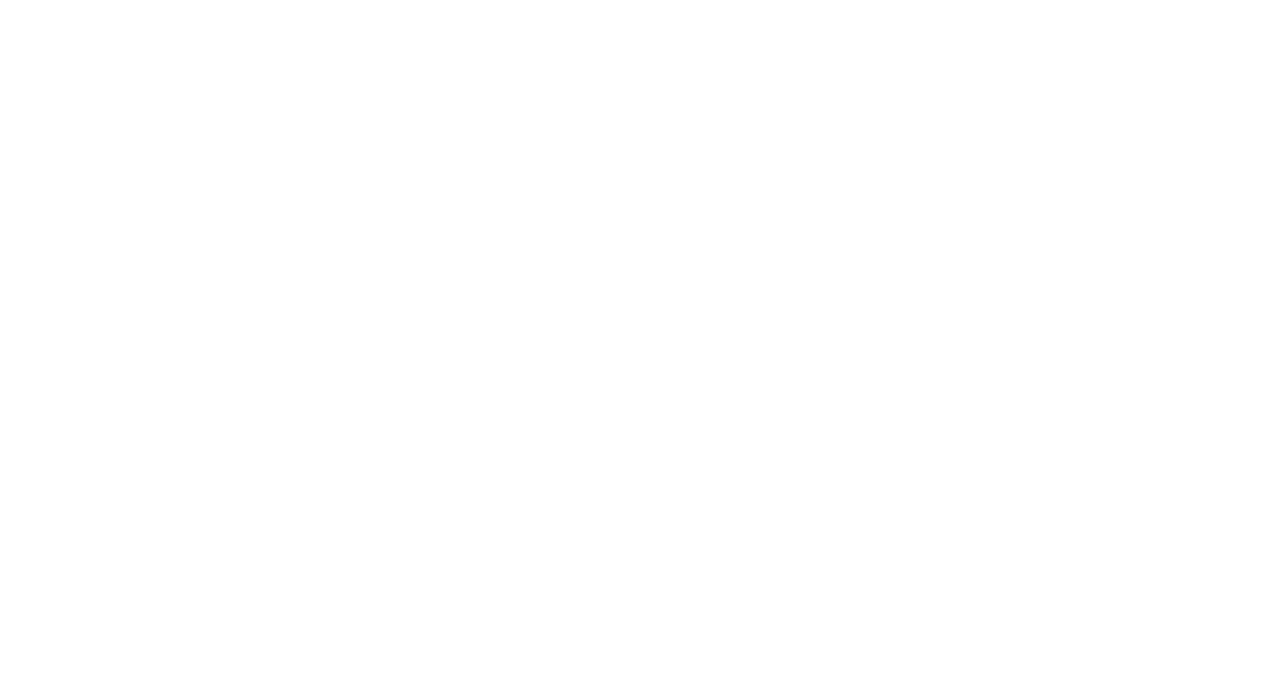
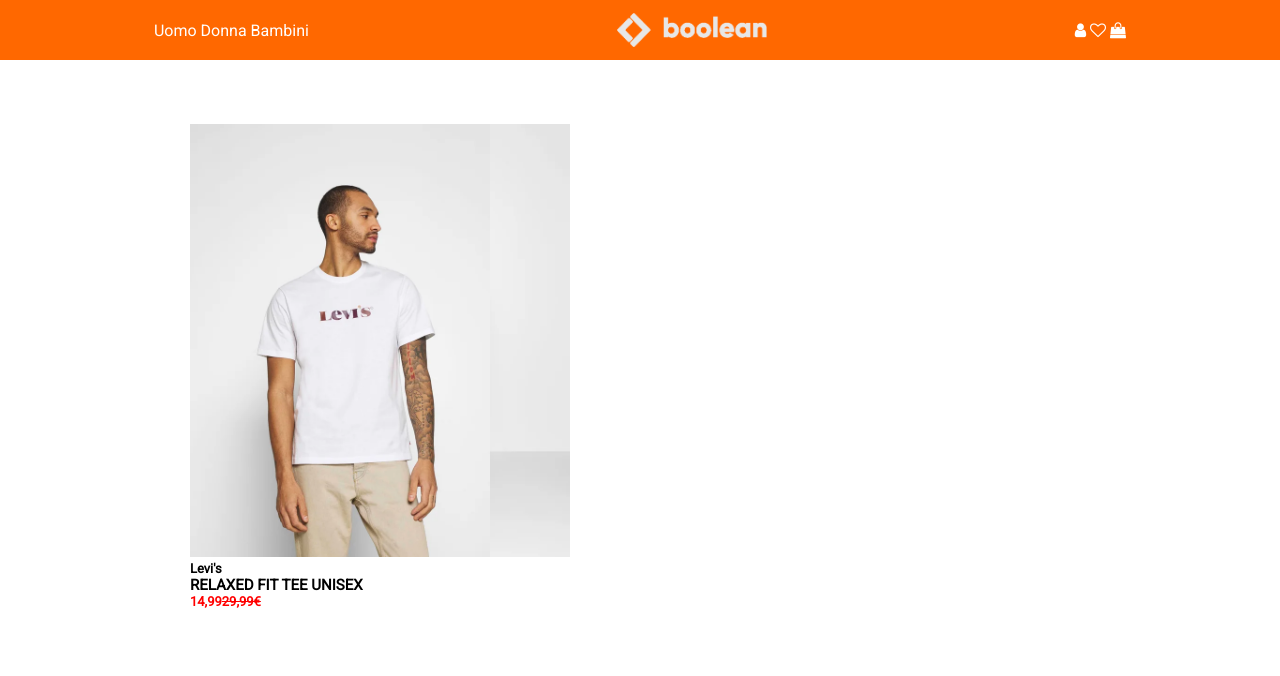
Before and after one commit to AndreaMatarrese/html-css-boolando, a plain HTML site: page index.html in a window 1280 px wide. Drawn offline with Linux system fonts and the light colour scheme.

Commit message:
Created menu and first product with hover

```diff
--- /dev/null
+++ b/css/style.css
@@ -0,0 +1,106 @@
+*{
+    margin: 0;
+    padding: 0;
+    box-sizing: border-box;
+    font-family: 'Roboto', sans-serif;
+}
+/* body */
+main{
+    position: relative;
+    top:60px
+}
+
+/* menu principale */
+    header{
+        background-color: #FF6800;
+        color: #ffffff;
+        position: fixed;
+        left: 0;
+        right: 0;
+        margin-bottom: 15%;
+        z-index: 999;
+    }
+    .menuh{
+        height: 60px;
+        display: flex;
+        justify-content: space-around;
+        align-items: center;
+    }
+
+    .logo{
+        width: 150px;
+    }
+
+    ul{
+        list-style: none;
+    }
+
+    li{
+        display: inline;
+    }
+
+
+/* prodotti testo statici*/
+    .nomeprodotto{
+        text-transform: uppercase;
+        font-weight: 600;
+        font-size: 15px;
+        position: relative;
+    }
+
+    .marca, .prezzo{
+        font-size: 13px;
+        position: relative;
+    }
+
+    .prezzo{
+        color: red;
+        position: relative;
+    }
+
+/* prodotti testo hover*/
+    .marca, .prezzo, .nomeprodotto:hover{
+        position: relative;
+    }
+
+
+/* immagini statici*/
+
+    .img{
+        width: 300px;
+
+    }
+    .container{
+        padding-top:5%;
+        padding-bottom: 5%;
+        padding-left: auto;
+        padding-right: auto ;
+        margin: auto;
+        max-width: 900px;
+     }
+
+     .normale{
+        z-index: 10;
+     }
+
+     .hover{
+        position: absolute;
+        left: 270px;
+        z-index: -1;
+
+     }
+
+/* immagini hover*/
+
+     .normale:hover{
+        z-index: -1;
+        opacity: 0;
+
+
+     }
+
+     .hover:hover{
+        position: absolute;
+        left: 270px;
+        z-index: 10;
+     }
--- a/index.html
+++ b/index.html
@@ -4,9 +4,64 @@
     <meta charset="UTF-8">
     <meta http-equiv="X-UA-Compatible" content="IE=edge">
     <meta name="viewport" content="width=device-width, initial-scale=1.0">
+    <!-- styles -->
+    <link rel="stylesheet" href="css/style.css">
+    <link rel="preconnect" href="https://fonts.googleapis.com">
+    <link rel="preconnect" href="https://fonts.gstatic.com" crossorigin>
+    <link href="https://fonts.googleapis.com/css2?family=Baloo+2:wght@400;600;700&family=Roboto&display=swap" rel="stylesheet">
+    <!-- icone -->
+    <link rel="stylesheet" href="https://cdnjs.cloudflare.com/ajax/libs/font-awesome/4.7.0/css/font-awesome.min.css">
+
     <title>Boolando</title>
 </head>
 <body>
+   <!-- menu principale  -->
+   <header>
+    <div class="menuh">
+        <!-- navbar -->
+        <ul class="navbar">
+            <li a href="#">Uomo</li>
+            <li a href="#">Donna</li>
+            <li a href="#">Bambini</li>
+        </ul>
+
+        <!-- logo -->
+        <img class="logo" src="img/boolean-logo.png" alt="">
+
+        <!-- icone -->
+        <ul class="icone">
+            <li a href="#" class="fa fa-user"></li>
+            <li a href="#" class="fa fa-heart-o"></li>
+            <li a href="#" class="fa fa-shopping-bag"></li>
+        </ul>
+   </header>
+
+   <!-- corpo della pagina -->
+   <main>
+        <!-- sezione con prodotti -->
+        <section class="sezione1">
+
+            <div class="container">
+
+                <!-- prodotto1 -->
+                <div class="prodotto1">
+                    <img class="img normale" src="img/1.webp" alt="">
+                    <img class="img hover" src="img/1b.webp" alt="">
+                    <div class="testo">
+                        <h4 class="marca">Levi's</h4>
+                        <h3 class="nomeprodotto">Relaxed fit tee unisex</h3>
+                        <h5 class="prezzo">14,99<del>29,99€</del></h5>
+                    </div>
+                </div>
+
+
+
+            </div>
+
+        </section>
+
+
+   </main>
 
 </body>
 </html>
```
Also changed, not shown: boolando_hover.png (added), img/1.webp (added), img/1b.webp (added), img/2.webp (added), img/2b.webp (added), img/3.webp (added), img/3b.webp (added), img/4.webp (added), img/4b.webp (added), img/5.webp (added), img/5b.webp (added), img/6.webp (added), img/6b.webp (added), img/boolean-logo.png (added), 2 other files.
